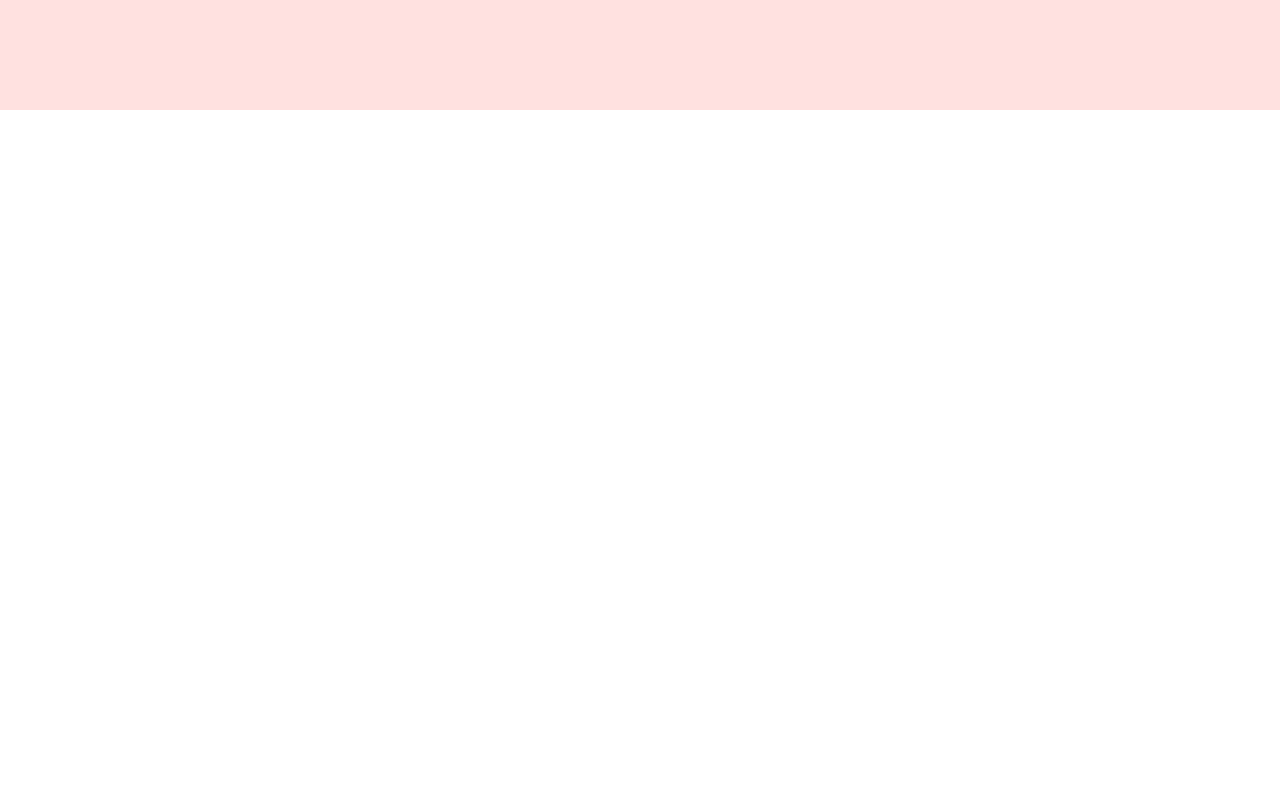
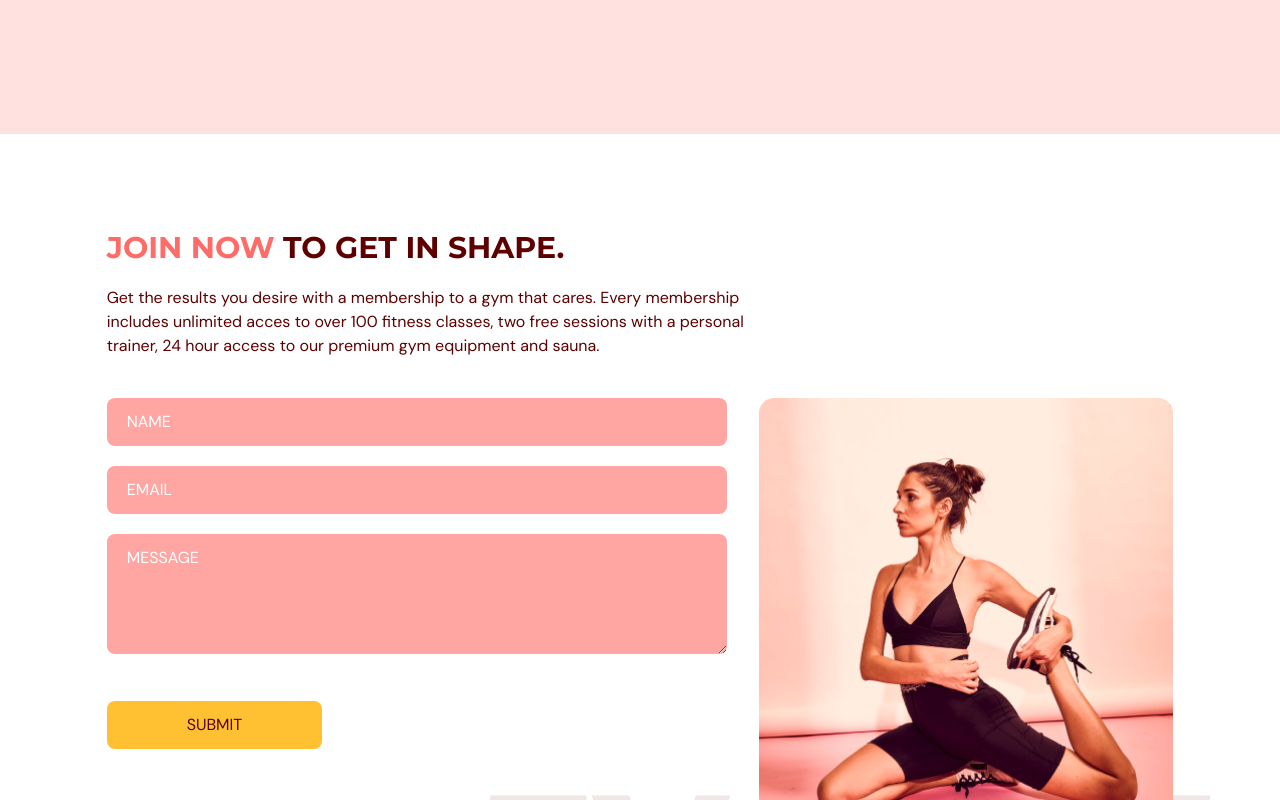
Before and after one commit to CodyTheCoderPrice/fitness-website, a React (Vite) app: page / in a window 1280 px wide. Shown: the part 2860-3660 px from the top of the page. Before the commit the page ends 2970 px from the top, so only its background shows below. Built offline with nearby package versions, Linux system fonts and the light colour scheme.

Commit message:
Added Contact Us Page

```diff
--- a/package.json
+++ b/package.json
@@ -16,7 +16,8 @@
     "prettier": "^3.2.5",
     "react": "^18.2.0",
     "react-anchor-link-smooth-scroll": "^1.0.2",
-    "react-dom": "^18.2.0"
+    "react-dom": "^18.2.0",
+    "react-hook-form": "^7.51.3"
   },
   "devDependencies": {
     "@types/node": "^20.12.4",
--- a/src/App.tsx
+++ b/src/App.tsx
@@ -2,6 +2,7 @@
 import Home from "@/scenes/home";
 import Benefits from "@/scenes/benefits";
 import OurClasses from "@/scenes/ourClasses";
+import ContactUs from "@/scenes/contactUs";
 import { useEffect, useState } from "react";
 import { SelectedPage } from "@/shared/types";
 
@@ -36,6 +37,7 @@
       <Home setSelectedPage={setSelectedPage} />
       <Benefits setSelectedPage={setSelectedPage} />
       <OurClasses setSelectedPage={setSelectedPage} />
+      <ContactUs setSelectedPage={setSelectedPage} />
     </div>
   );
 }
--- /dev/null
+++ b/src/scenes/contactUs/index.tsx
@@ -0,0 +1,162 @@
+import { useForm } from "react-hook-form";
+import { SelectedPage } from "@/shared/types";
+import { motion } from "framer-motion";
+import ContactUsPageGraphic from "@/assets/ContactUsPageGraphic.png";
+import HText from "@/shared/HText";
+
+type Props = {
+  setSelectedPage: (value: SelectedPage) => void;
+};
+
+const ContactUs = ({ setSelectedPage }: Props) => {
+  const inputStyles = `mt-5 w-full rounded-lg bg-primary-300
+  px-5 py-3 placeholder-white`;
+
+  const {
+    register,
+    trigger,
+    formState: { errors },
+  } = useForm();
+
+  const onSubmit = async (e: any) => {
+    const isValid = await trigger();
+    if (!isValid) {
+      e.preventDefault();
+    }
+  };
+
+  return (
+    <section id="contactus" className="mx-auto w-5/6 pb-32 pt-24">
+      <motion.div
+        onViewportEnter={() => setSelectedPage(SelectedPage.ContactUs)}
+      >
+        {/* HEADER */}
+        <motion.div
+          className="md:w-3/5"
+          initial="hidden"
+          whileInView="visible"
+          viewport={{ once: true, amount: 0.5 }}
+          transition={{ duration: 0.5 }}
+          variants={{
+            hidden: { opacity: 0, x: -50 },
+            visible: { opacity: 1, x: 0 },
+          }}
+        >
+          <HText>
+            <span className="text-primary-500">JOIN NOW</span> TO GET IN SHAPE.
+          </HText>
+          <p className="my-5">
+            Get the results you desire with a membership to a gym that cares.
+            Every membership includes unlimited acces to over 100 fitness
+            classes, two free sessions with a personal trainer, 24 hour access
+            to our premium gym equipment and sauna.
+          </p>
+        </motion.div>
+
+        {/* FORM AND IMAGE */}
+        <div className="mt-5 justify-between gap-8 md:flex">
+          <motion.div
+            className="mt-5 basis-3/5 md:mt-0"
+            initial="hidden"
+            whileInView="visible"
+            viewport={{ once: true, amount: 0.5 }}
+            transition={{ duration: 0.5 }}
+            variants={{
+              hidden: { opacity: 0, y: 50 },
+              visible: { opacity: 1, y: 0 },
+            }}
+          >
+            <form
+              target="_blank"
+              onSubmit={onSubmit}
+              method="POST"
+              action="https://formsubmit.co/your@email.com"
+            >
+              <input
+                className={inputStyles}
+                type="text"
+                placeholder="NAME"
+                {...register("name", {
+                  required: true,
+                  maxLength: 100,
+                })}
+              />
+              {errors.name && (
+                <p className="mt-1 text-primary-500">
+                  {errors.name.type === "required" && "This field is required."}
+                  {errors.name.type === "maxLength" &&
+                    "Max length is 100 char."}
+                </p>
+              )}
+
+              <input
+                className={inputStyles}
+                type="text"
+                placeholder="EMAIL"
+                {...register("email", {
+                  required: true,
+                  pattern: /^[A-Z0-9._%+-]+@[A-Z0-9.-]+\.[A-Z]{2,}$/i,
+                })}
+              />
+              {errors.email && (
+                <p className="mt-1 text-primary-500">
+                  {errors.email.type === "required" &&
+                    "This field is required."}
+                  {errors.email.type === "pattern" && "Invalid email address."}
+                </p>
+              )}
+
+              <textarea
+                className={inputStyles}
+                placeholder="MESSAGE"
+                rows={4}
+                cols={50}
+                {...register("message", {
+                  required: true,
+                  maxLength: 2000,
+                })}
+              />
+              {errors.message && (
+                <p className="mt-1 text-primary-500">
+                  {errors.message.type === "required" &&
+                    "This field is required."}
+                  {errors.message.type === "maxLength" &&
+                    "Max length is 2000 char."}
+                </p>
+              )}
+
+              <button
+                type="submit"
+                className="mt-10 rounded-lg bg-secondary-500 px-20 py-3 transition duration-500 hover:text-white"
+              >
+                SUBMIT
+              </button>
+            </form>
+          </motion.div>
+
+          <motion.div
+            className="relative mt-16 basis-2/5 md:mt-0"
+            initial="hidden"
+            whileInView="visible"
+            viewport={{ once: true, amount: 0.5 }}
+            transition={{ delay: 0.2, duration: 0.5 }}
+            variants={{
+              hidden: { opacity: 0, y: 50 },
+              visible: { opacity: 1, y: 0 },
+            }}
+          >
+            <div className="w-full before:absolute before:-bottom-20 before:-right-10 before:z-[-1] md:mt-5 md:before:content-evolvetext">
+              <img
+                className="w-full"
+                alt="contact-us-page-graphic"
+                src={ContactUsPageGraphic}
+              />
+            </div>
+          </motion.div>
+        </div>
+      </motion.div>
+    </section>
+  );
+};
+
+export default ContactUs;
--- a/src/scenes/ourClasses/index.tsx
+++ b/src/scenes/ourClasses/index.tsx
@@ -65,9 +65,9 @@
           <div className="md:w-3/5">
             <HText>OUR CLASSES</HText>
             <p className="py-5">
-              We offer unlimated access to group exercise classes included with
-              every membership. Our custom designed classes to give members of
-              any fitness level a challenge.
+              We offer unlimated access to over 100 group exercise classes
+              included with every membership. Our custom designed classes were
+              made to give members of any fitness level a challenge.
             </p>
           </div>
         </motion.div>
```
Also changed, not shown: 1 other file (tests, documents, lock files or other folders).
